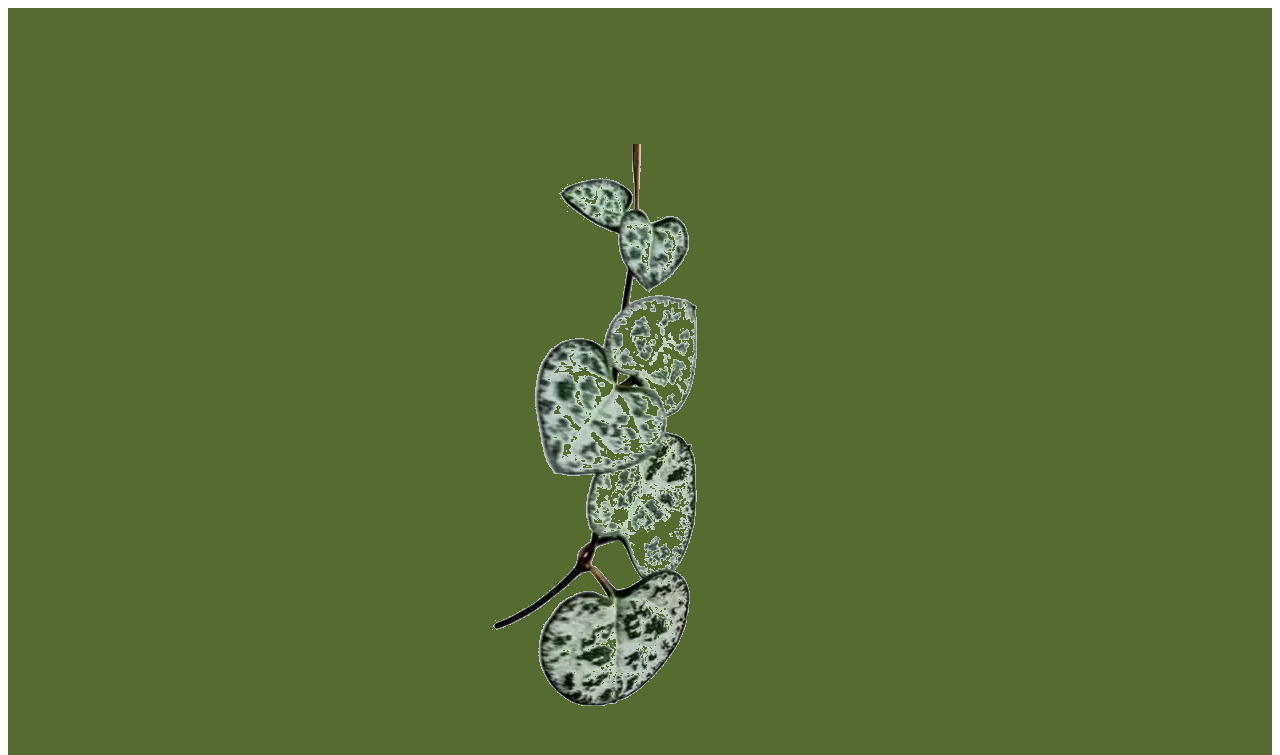
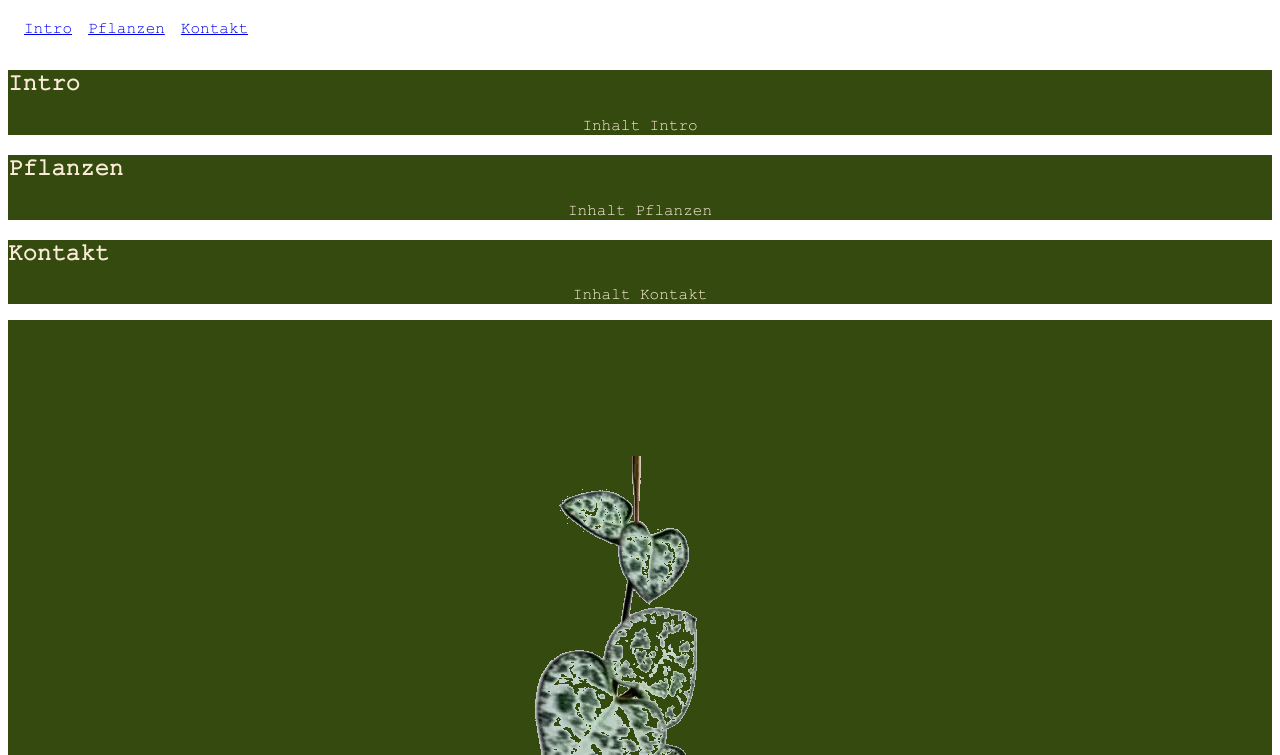
Before and after one commit to cinnamonfoxxes/JohannasGarden, a plain HTML site: page index.html in a window 1280 px wide. Shown: the top 755 px of the page. Drawn offline with nearby package versions, Linux system fonts and the light colour scheme.

Commit message:
added sticky Navigation, not complete

```diff
--- a/index.html
+++ b/index.html
@@ -12,6 +12,32 @@
     <link rel="img" href="3.png">
 <head>
 <body>
+
+     <nav class="seiten-navigation" aria-label="Seitennavigation">
+        <ul>
+            <li><a href="#intro">Intro</a></li>
+            <li><a href="#pflanzen">Pflanzen</a></li>
+            <li><a href="#kontakt">Kontakt</a></li>
+        </ul>
+    </nav>
+
+    <section id="intro">
+        <h2>Intro</h2>
+        <p>Inhalt Intro</p>
+    </section>
+
+    <section id="pflanzen">
+        <h2>Pflanzen</h2>
+        <p>Inhalt Pflanzen</p>
+    </section>
+
+    <section id="kontakt">
+        <h2>Kontakt</h2>
+        <p>Inhalt Kontakt</p>
+    </section>
+
+
+
     <section>
         <footer>
             <div class="inner-wrapper">
@@ -26,7 +52,7 @@
             ⭒｡꩜˚Jojo‘s Garden˚꩜｡⭒
         </h1>
         <p>
-            My Garden is...
+            Whenever I want to be in my garden I just close my eyes. The noice around me cancels out. All I can hear now are birds singing, a brease gently combing through grass and people laughing in the distance. When I open my eyes again I am in the shire. I can see little Hobbits running after Gandalf the Grey expecting fireworks. I start to wander through my garden. I fight orgs, trolls and dragons following the a mossy path through my garden. Another path appears in sight. The ground turns from moss to stone pathment and suddenly I am in the city. There is a runaway boy, running from a butcher with red hair and blue eyes. I follow him on his journey until he wins the game. Then I have to leave but a new path opens. Suddenly someone calls my name and I am back in my room. I have to leave my garden for the "real world" but I will return to live another life yet again.
         </p>
       </div>
     </section>
@@ -100,6 +126,7 @@
     </section>
 
 
+
     <script src="https://cdn.jsdelivr.net/npm/swiper@12/swiper-bundle.min.js"></script>
     <script src="script.js"></script>
 </body>
--- a/style.css
+++ b/style.css
@@ -12,7 +12,7 @@ body {
 }
 
 section{
-    background-color: #556B2F;
+    background-color: #344a0e;
 }
 
 img{
@@ -43,7 +43,7 @@ div{
     height: 300px;
     border: solid;
     border: 2px;
-    border: outset #556B2F;
+    border: outset antiquewhite;
     border-width: 2px;
 }
 
@@ -59,8 +59,8 @@ div{
 }
 
 #gewaechshaus {
-    background-color: #FFF0F5;
-    color: #556B2F;
+    background-color: #ed7c2c;
+    color: antiquewhite;
 
 }
 
@@ -100,28 +100,72 @@ audio {
 }
 
 #lauschen{
-    background-color: #FFF0F5;
-    color: #556B2F;
+    background-color: #ed7c2c;
+    color: antiquewhite;
 }
 
-@keyframe lauschen {
+@keyframes lauschen {
   10% {
-    background-color: #9D8771;
+    background-color: #b6438a;
   }
   50% {
-    background-color: #004E9D;
+    background-color:  #5d0c45;
   }
   100% {
-    background-color: #BCB1AA;
+    background-color: #0b3e71;
   }
 }
 
 .lausch-animation {
-  …
   animation: lauschen 10s infinite;
-  …
 }
 
-"github.copilot.enable": {
-        "*": false
-    },
+.seiten-navigation {
+  position: sticky;
+  top: 0;
+  z-index: 20;
+  background: white;
+  border-bottom: 1px solid var(--rahmen-farbe);
+  padding: 0.75rem 1rem;
+}
+
+.seiten-navigation ul {
+  list-style: none;
+  display: flex;
+  gap: 1rem;
+  margin: 0;
+  padding: 0;
+}
+
+section[id] {
+  scroll-margin-top: 6rem;
+}
+
+html {
+  scroll-behavior: smooth;
+}
+
+html {
+  scroll-behavior: smooth;
+}
+
+.seiten-navigation {
+  position: sticky;
+  top: 0;
+  z-index: 20;
+  background: white;
+  border-bottom: 1px solid var(--rahmen-farbe);
+  padding: 0.75rem 1rem;
+}
+
+.seiten-navigation ul {
+  list-style: none;
+  display: flex;
+  gap: 1rem;
+  margin: 0;
+  padding: 0;
+}
+
+section[id] {
+  scroll-margin-top: 6rem;
+}
```
